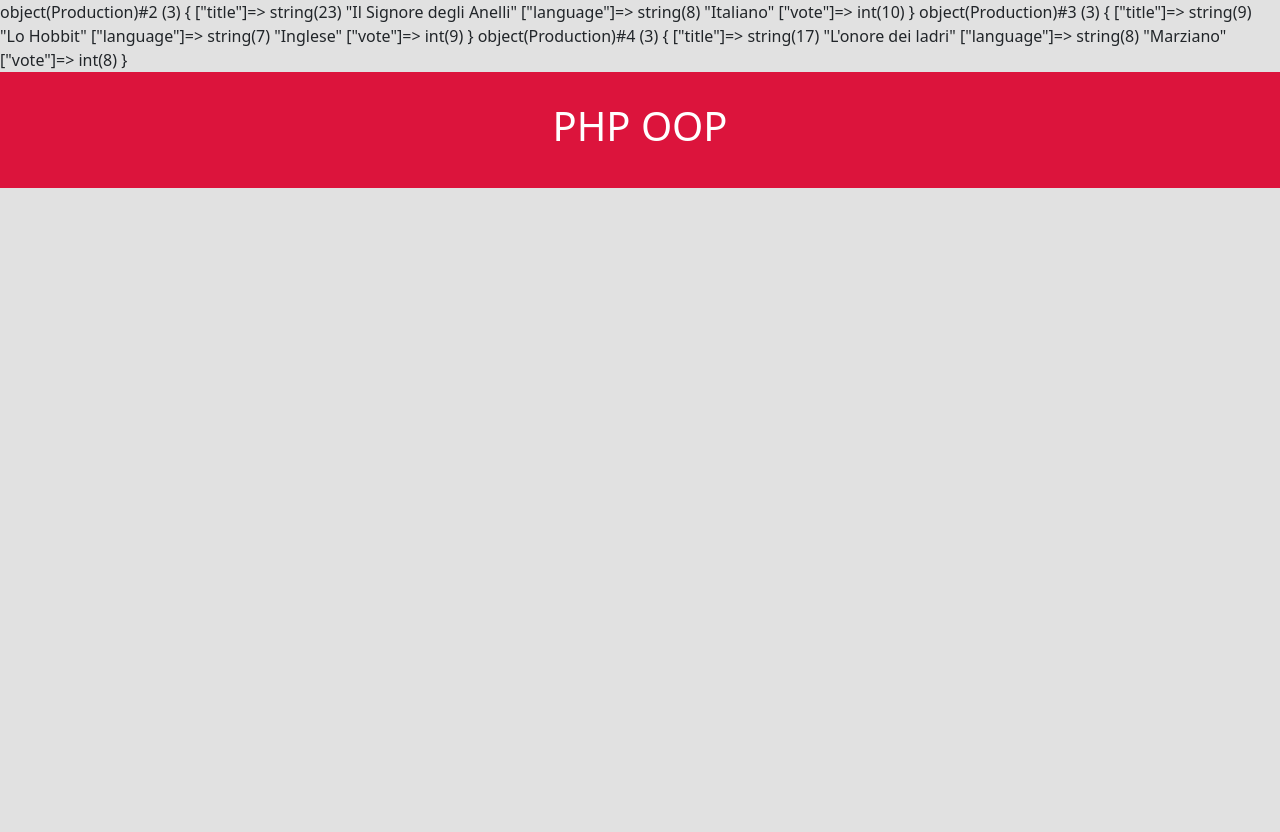
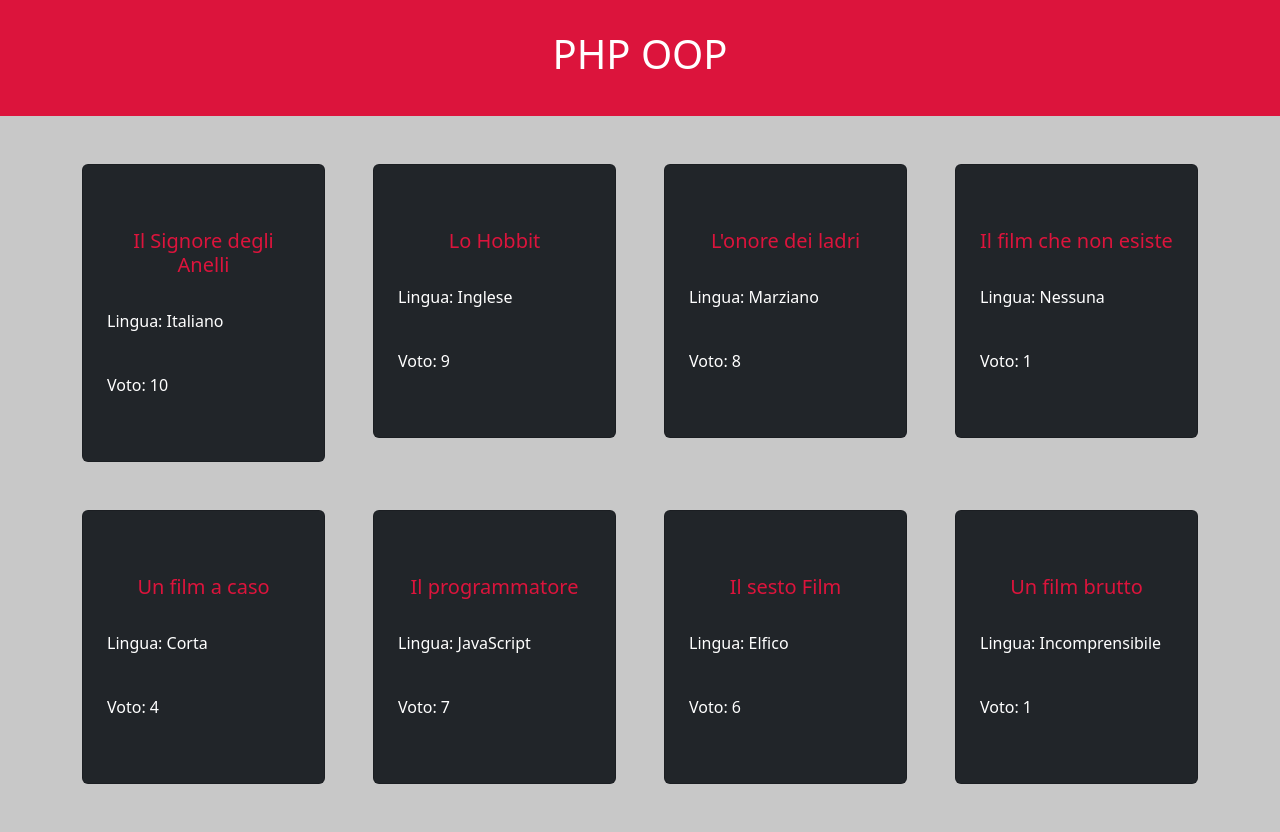
Before and after one commit to MarcoColloca/php-oop-1, a PHP site: page / in a window 1280 px wide. Before the commit the page ends 188 px from the top, so only its background shows below. Run offline with PHP 8.4, Linux system fonts and the light colour scheme.

Commit message:
Add → added new Production istances and page printing of all Productions

```diff
--- a/css/style.css
+++ b/css/style.css
@@ -2,6 +2,19 @@ body{
     background-color: rgb(225, 225, 225);
 }
 
+/* Utility */
+
+.text-crimson{
+    color: crimson;
+}
+
+
+/* STYLE */
+#app{
+    height: 100vh;
+    display: flex;
+    flex-direction: column;
+}
 
 /* Header */
 .app-header{
@@ -17,3 +30,13 @@ body{
 
 
 /* Main */
+
+main{
+    height: 100%;
+    flex-grow: 1;
+}
+
+.films-section{
+    height: 100%;
+    background-color: rgb(200, 200, 200);
+}
--- a/index.php
+++ b/index.php
@@ -36,18 +36,30 @@ class Production
 
 // Qui andrò a creare i due oggetti, istanze della classe production.
 
-$film_il_signore_degli_anelli = new Production('Il Signore degli Anelli', 'Italiano', 10);
-
-var_dump($film_il_signore_degli_anelli);
+$film_1 = new Production('Il Signore degli Anelli', 'Italiano', 10);
 
 
-$film_lo_hobbit = new Production('Lo Hobbit', 'Inglese', 9);
+$film_2 = new Production('Lo Hobbit', 'Inglese', 9);
 
-var_dump($film_lo_hobbit);
 
-$film_onore_dei_ladri = new Production('L\'onore dei ladri', 'Marziano', 8);
+$film_3 = new Production('L\'onore dei ladri', 'Marziano', 8);
 
-var_dump($film_onore_dei_ladri);
+
+
+$film_4 = new Production('Il film che non esiste', 'Nessuna', 1);
+
+
+$film_5 = new Production('Un film a caso', 'Corta', 4);
+
+
+$film_6 = new Production('Il programmatore', 'JavaScript', 7);
+
+
+$film_7 = new Production('Il sesto Film', 'Elfico', 6);
+
+
+$film_8 = new Production('Un film brutto', 'Incomprensibile', 1);
+
 ?>
 <!DOCTYPE html>
 <html lang="en">
@@ -72,7 +84,93 @@ var_dump($film_onore_dei_ladri);
         </nav>
     </header>
 
+    <main>
+        <section class="films-section py-5">
+            <div class="container">
+                <div class="row g-5">
+                    <div class="col-3">
+                        <div class="card px-2 py-5 text-bg-dark">
+                            <div class="card-body">
+                                <h5 class="card-title text-center text-crimson"><?php echo $film_1->title ?></h5>
+                                <p class="card-text py-4">Lingua: <?php echo $film_1->language ?></p>
+                                <p class="card-text">Voto: <?php echo $film_1->vote ?></p>
+                            </div>
+                        </div>
+                    </div>
 
+                    <div class="col-3">
+                        <div class="card px-2 py-5 text-bg-dark">
+                            <div class="card-body">
+                                <h5 class="card-title text-center text-crimson"><?php echo $film_2->title ?></h5>
+                                <p class="card-text py-4">Lingua: <?php echo $film_2->language ?></p>
+                                <p class="card-text">Voto: <?php echo $film_2->vote ?></p>
+                            </div>
+                        </div>
+                    </div>
+
+                    <div class="col-3">
+                        <div class="card px-2 py-5 text-bg-dark">
+                            <div class="card-body">
+                                <h5 class="card-title text-center text-crimson"><?php echo $film_3->title ?></h5>
+                                <p class="card-text py-4">Lingua: <?php echo $film_3->language ?></p>
+                                <p class="card-text">Voto: <?php echo $film_3->vote ?></p>
+                            </div>
+                        </div>
+                    </div>
+
+                    <div class="col-3">
+                        <div class="card px-2 py-5 text-bg-dark">
+                            <div class="card-body">
+                                <h5 class="card-title text-center text-crimson"><?php echo $film_4->title ?></h5>
+                                <p class="card-text py-4">Lingua: <?php echo $film_4->language ?></p>
+                                <p class="card-text">Voto: <?php echo $film_4->vote ?></p>
+                            </div>
+                        </div>
+                    </div>
+
+                    <div class="col-3">
+                        <div class="card px-2 py-5 text-bg-dark">
+                            <div class="card-body">
+                                <h5 class="card-title text-center text-crimson"><?php echo $film_5->title ?></h5>
+                                <p class="card-text py-4">Lingua: <?php echo $film_5->language ?></p>
+                                <p class="card-text">Voto: <?php echo $film_5->vote ?></p>
+                            </div>
+                        </div>
+                    </div>
+
+                    <div class="col-3">
+                        <div class="card px-2 py-5 text-bg-dark">
+                            <div class="card-body">
+                                <h5 class="card-title text-center text-crimson"><?php echo $film_6->title ?></h5>
+                                <p class="card-text py-4">Lingua: <?php echo $film_6->language ?></p>
+                                <p class="card-text">Voto: <?php echo $film_6->vote ?></p>
+                            </div>
+                        </div>
+                    </div>
+
+                    <div class="col-3">
+                        <div class="card px-2 py-5 text-bg-dark">
+                            <div class="card-body">
+                                <h5 class="card-title text-center text-crimson"><?php echo $film_7->title ?></h5>
+                                <p class="card-text py-4">Lingua: <?php echo $film_7->language ?></p>
+                                <p class="card-text">Voto: <?php echo $film_7->vote ?></p>
+                            </div>
+                        </div>
+                    </div>
+
+                    <div class="col-3">
+                        <div class="card px-2 py-5 text-bg-dark">
+                            <div class="card-body">
+                                <h5 class="card-title text-center text-crimson"><?php echo $film_8->title ?></h5>
+                                <p class="card-text py-4">Lingua: <?php echo $film_8->language ?></p>
+                                <p class="card-text">Voto: <?php echo $film_8->vote ?></p>
+                            </div>
+                        </div>
+                    </div>
+                </div>
+            </div>
+        </section>
+    </main>
 
 </div>
 
```
